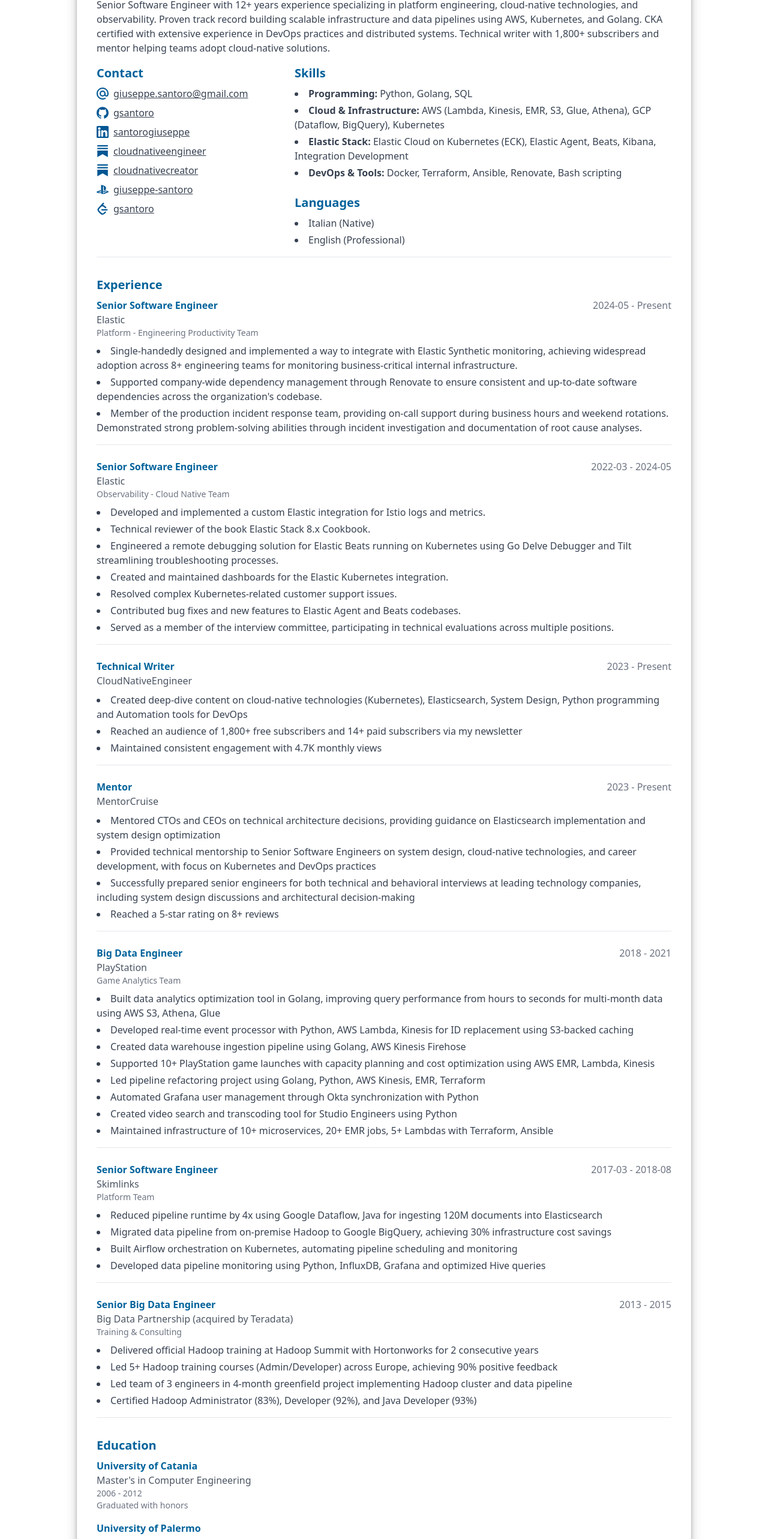
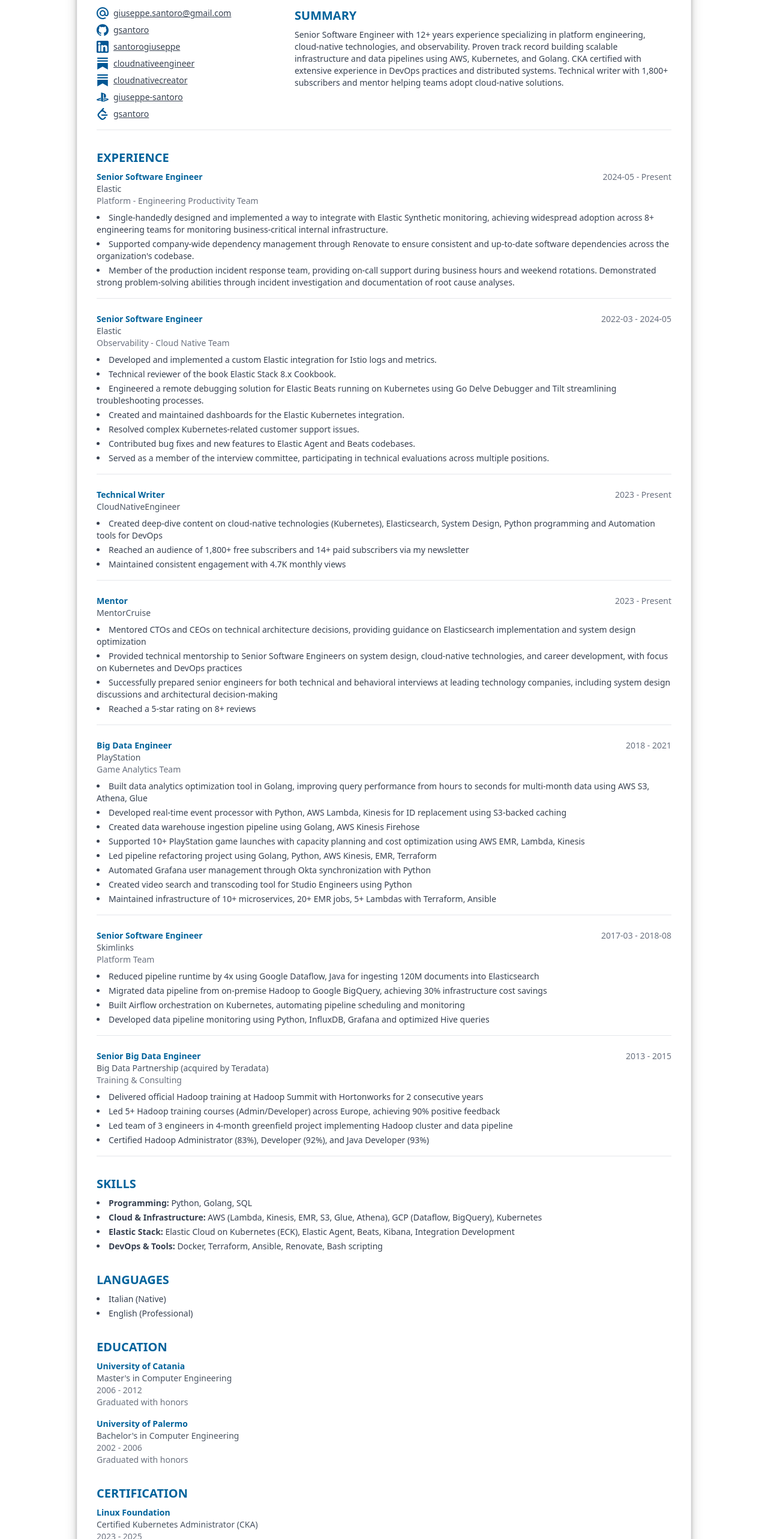
Before and after one commit to bmacharia/resume, a React (Vite) app: page / in a window 1280 px wide. Shown: the part 109-2675 px from the top of the page at 60% size. Built offline with nearby package versions, Linux system fonts and the light colour scheme.

Commit message:
print  css and other minor adjustments

```diff
--- a/index.html
+++ b/index.html
@@ -5,11 +5,34 @@
     <link rel="icon" type="image/svg+xml" href="/vite.svg" />
     <meta name="viewport" content="width=device-width, initial-scale=1.0" />
     <title>Giuseppe Santoro | Resume</title>
-    <script src="http://localhost:5173"></script>
-    <!-- <script src="http://localhost:8097"></script> -->
     <style>
       .blue-icon {
         filter: invert(22%) sepia(91%) saturate(1352%) hue-rotate(182deg) brightness(95%) contrast(102%);
+      }
+
+      @media print {
+        body {
+          background-color: white;
+          margin: 0;
+          padding: 0;
+          color: black;
+        }
+
+        #root {
+          display: block;
+          width: 100%;
+        }
+
+        .blue-icon {
+          filter: invert(22%) sepia(91%) saturate(1352%) hue-rotate(182deg) brightness(95%) contrast(102%);
+          print-color-adjust: exact;
+          -webkit-print-color-adjust: exact;
+        }
+
+        a {
+          color: #00629b !important;
+          text-decoration: none;
+        }
       }
     </style>
   </head>
--- a/public/resume.json
+++ b/public/resume.json
@@ -162,6 +162,8 @@
       {
         "name": "Certified Kubernetes Administrator (CKA)",
         "issuer": "Linux Foundation",
+        "startDate": "2023",
+        "endDate": "2025",
         "description": "Comprehensive certification demonstrating expertise in deploying, managing, and troubleshooting Kubernetes clusters in production environments."
       }
     ],
--- a/src/App.jsx
+++ b/src/App.jsx
@@ -4,6 +4,8 @@
 import Skills from "./components/Skills";
 import Education from "./components/Education";
 import Languages from "./components/Languages";
+import Certification from "./components/Certification";
+import Summary from "./components/Summary";
 
 function App() {
   const [resume, setResume] = useState(null);
@@ -17,25 +19,28 @@
   if (!resume) return <div className="p-8 text-center">Loading...</div>;
 
   return (
-    <div className="max-w-5xl mx-auto bg-white rounded-md shadow-[0_10px_20px_rgba(0,0,0,0.19),_0_6px_6px_rgba(0,0,0,0.23)] border border-gray-100 p-6 md:p-8 font-sans transform hover:shadow-[0_14px_28px_rgba(0,0,0,0.25),_0_10px_10px_rgba(0,0,0,0.22)] transition-all duration-300 ease-in-out text-[#00629b]">
-      <header className="mb-8 border-b pb-4">
-        <h1 className="text-4xl font-bold">{resume.basics.name}</h1>
+    <div className="text-sm max-w-5xl mx-auto bg-white rounded-md shadow-[0_10px_20px_rgba(0,0,0,0.19),_0_6px_6px_rgba(0,0,0,0.23)] border border-gray-100 p-6 md:p-8 font-sans transform hover:shadow-[0_14px_28px_rgba(0,0,0,0.25),_0_10px_10px_rgba(0,0,0,0.22)] transition-all duration-300 ease-in-out text-[#00629b] print:shadow-none print:border-0 print:p-3 print:max-w-none">
+      <header className="mb-8 border-b pb-4 print:mb-4">
+        <h1 className="text-4xl font-bold print:text-gray-700">{resume.basics.name}</h1>
         <h2 className="text-2xl text-gray-600">{resume.basics.label}</h2>
-        <p className="text-gray-700">{resume.basics.summary}</p>
 
-        <div className="grid md:grid-cols-3 gap-8 mt-4">
-          <aside className="md:col-span-1 space-y-6">
+        <div className="grid md:grid-cols-3 gap-8 mt-4 print:grid-cols-3 print:gap-4">
+          <aside className="md:col-span-1 space-y-6 print:col-span-1 print:space-y-3 print:break-inside-avoid">
             <Contact basics={resume.basics} />
           </aside>
-          <div className="md:col-span-2 space-y-6">
-            <Skills skills={resume.skills} />
-            <Languages languages={resume.languages} />
+          <div className="md:col-span-2 space-y-6 print:col-span-2 print:space-y-3">
+            {/* <p className="text-gray-700">{resume.basics.summary}</p>  */}
+            <Summary summary={resume.basics.summary} />
+
           </div>
         </div>
       </header>
-      <main className="space-y-8">
+      <main className="space-y-8 print:space-y-4">
         <Experience work={resume.work} />
-        <Education education={resume.education} certificates={resume.certificates} />
+        <Skills skills={resume.skills} />
+        <Languages languages={resume.languages} />
+        <Education education={resume.education} />
+        <Certification certificates={resume.certificates} />
       </main>
     </div>
   );
--- /dev/null
+++ b/src/components/Certification.jsx
@@ -0,0 +1,19 @@
+import React from 'react'
+
+export default function Certification({ certificates }) {
+    return (
+      <section>
+        <h2 className="text-xl font-bold mb-2 uppercase">Certification</h2>
+        <div className="space-y-4">
+          {certificates.map((cert, idx) => (
+            <div key={idx}>
+              <div className="font-semibold">{cert.issuer}</div>
+              <div className="text-gray-600">{cert.name}</div>
+              <div className="text-gray-500 text-sm">{cert.startDate} - {cert.endDate}</div>
+              <div className="text-gray-500 text-sm">{cert.description}</div>
+            </div>
+          ))}
+        </div>
+      </section>
+    );
+  }
--- a/src/components/Contact.jsx
+++ b/src/components/Contact.jsx
@@ -7,7 +7,7 @@
 
     return (
       <section>
-        <h2 className="text-xl font-bold mb-2">Contact</h2>
+        {/* <h2 className="text-xl font-bold mb-2 uppercase">Contact</h2> */}
         <div className="space-y-2">
           <div className="flex items-center gap-2">
             <img
--- a/src/components/Education.jsx
+++ b/src/components/Education.jsx
@@ -1,9 +1,9 @@
 import React from 'react'
 
-export default function Education({ education, certificates }) {
+export default function Education({ education }) {
     return (
       <section>
-        <h2 className="text-xl font-bold mb-2">Education</h2>
+        <h2 className="text-xl font-bold mb-2 uppercase">Education</h2>
         <div className="space-y-4">
           {education.map((ed, idx) => (
             <div key={idx}>
@@ -14,19 +14,6 @@
             </div>
           ))}
         </div>
-        {certificates && certificates.length > 0 && (
-          <>
-            <h3 className="text-lg font-semibold mt-4">Certifications</h3>
-            <ul className="list-disc list-inside space-y-1">
-              {certificates.map((cert, idx) => (
-                <li key={idx}>
-                  <span className="font-semibold">{cert.name}</span> — {cert.issuer}
-                  {cert.description && <div className="text-gray-500 text-sm">{cert.description}</div>}
-                </li>
-              ))}
-            </ul>
-          </>
-        )}
       </section>
     );
   }
--- a/src/components/Experience.jsx
+++ b/src/components/Experience.jsx
@@ -3,7 +3,7 @@
 export default function Experience({ work }) {
     return (
       <section>
-        <h2 className="text-xl font-bold mb-2">Experience</h2>
+        <h2 className="text-xl font-bold mb-2 uppercase">Experience</h2>
         <div className="space-y-6">
           {work.map((job, idx) => (
             <div key={idx} className="border-b pb-4">
--- a/src/components/Languages.jsx
+++ b/src/components/Languages.jsx
@@ -3,7 +3,7 @@
 export default function Languages({ languages }) {
     return (
       <section>
-        <h2 className="text-xl font-bold mb-2">Languages</h2>
+        <h2 className="text-xl font-bold mb-2 uppercase">Languages</h2>
         <ul className="list-disc list-inside space-y-1">
           {languages.map((lang, idx) => (
             <li key={idx} className="text-gray-700">
--- a/src/components/Skills.jsx
+++ b/src/components/Skills.jsx
@@ -3,7 +3,7 @@
 export default function Skills({ skills }) {
     return (
       <section>
-        <h2 className="text-xl font-bold mb-2">Skills</h2>
+        <h2 className="text-xl font-bold mb-2 uppercase">Skills</h2>
         <ul className="list-disc list-inside space-y-1">
           {skills.map((skill, idx) => (
             <li key={idx} className="text-gray-700">
--- /dev/null
+++ b/src/components/Summary.jsx
@@ -0,0 +1,13 @@
+import React from 'react'
+
+export default function Summary({ summary }) {
+  return (
+    <section>
+      <h2 className="text-xl font-bold mb-2 uppercase">Summary</h2>
+      <div className="space-y-4">
+        <p className="text-gray-700">{summary}</p>
+
+      </div>
+    </section>
+  );
+}
```
